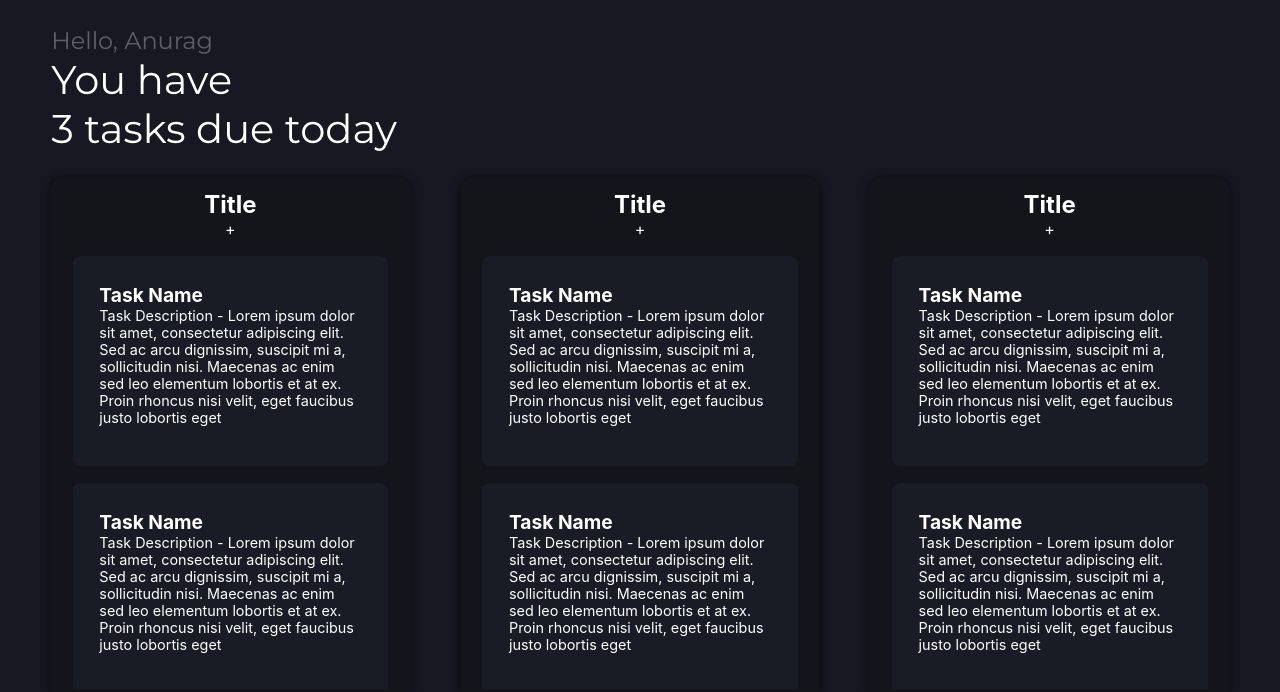
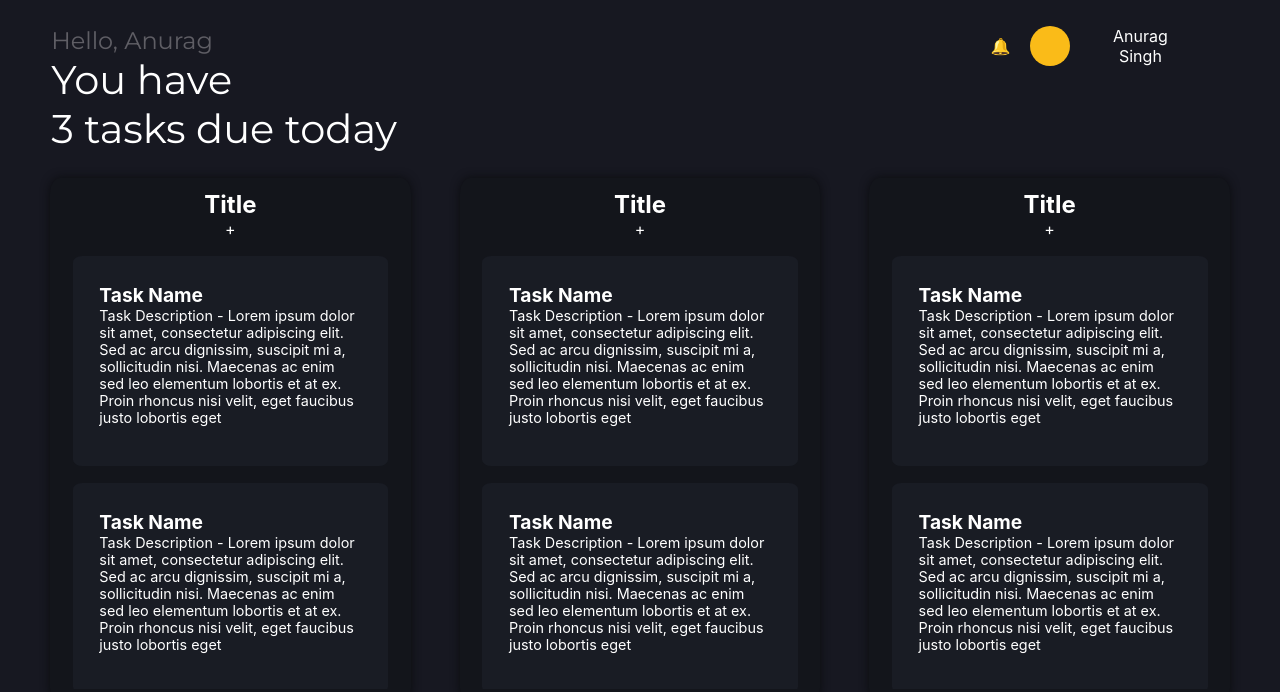
Before and after one commit to Anurag-Singh-Rajput/karya, a React (Create React App) app: page / in a window 1280 px wide. Shown: the top 692 px of the page. Built offline with nearby package versions, Linux system fonts and the light colour scheme.

Commit message:
user-pannel

```diff
--- a/src/App.js
+++ b/src/App.js
@@ -2,14 +2,14 @@ import React from "react";
 import "./App.css";
 import Card from "./Components/Card/Card";
 import CardContainer from "./Components/Card/CardContainer";
-import Greeting from "./Components/Greeting/Greeting";
+import Header from "./Components/Header/Header";
 import Navbar from "./Components/Navbar/Navbar";
 
 function App() {
   return (
     <React.Fragment>
       {/* <Navbar /> */}
-      <Greeting />
+      <Header />
       <CardContainer />
     </React.Fragment>
   );
--- /dev/null
+++ b/src/Components/Header/Header.js
@@ -0,0 +1,13 @@
+import Greeting from "./Greeting/Greeting";
+import User from "./User/User";
+import classes from "./Header.module.css";
+const Header = () => {
+  return (
+    <div className={classes.header}>
+      <Greeting />
+      <User />
+    </div>
+  );
+};
+
+export default Header;
--- /dev/null
+++ b/src/Components/Header/Header.module.css
@@ -0,0 +1,6 @@
+.header {
+  display: block;
+}
+.header__greeting {
+  background-color: #fff;
+}
--- /dev/null
+++ b/src/Components/Header/User/User.js
@@ -0,0 +1,15 @@
+import classes from "./User.module.css";
+
+const User = () => {
+  return (
+    <div className={classes.user}>
+      <div className={classes.user__icon}>🔔</div>
+      <div className={classes.user__dp}>
+        <span></span>
+      </div>
+      <div className={classes.user__info}>Anurag Singh</div>
+    </div>
+  );
+};
+
+export default User;
--- /dev/null
+++ b/src/Components/Header/User/User.module.css
@@ -0,0 +1,32 @@
+.user {
+  position: absolute;
+  top: 0;
+  right: 5%;
+  width: 220px;
+  margin: 2% 2% 2% 4%;
+  display: flex;
+  align-items: center;
+}
+.user__dp > span {
+  display: block;
+  width: 100px;
+  width: 40px;
+  height: 40px;
+  border-radius: 50%;
+  background-color: #fabb18;
+}
+.user__dp {
+  text-align: center;
+  align-items: center;
+  width: 60px;
+}
+.user__icon {
+  text-align: center;
+  align-items: center;
+  width: 60px;
+}
+.user__info {
+  text-align: center;
+  align-items: center;
+  width: 100px;
+}
```
Also changed, not shown: src/Components/User/User.js (deleted, +0 -9 lines), src/Components/Header/Greeting/Greeting.js (renamed from src/Components/Greeting/Greeting.js), src/Components/Header/Greeting/Greeting.module.css (renamed from src/Components/Greeting/Greeting.module.css), src/Components/User/User.module.css (deleted).
